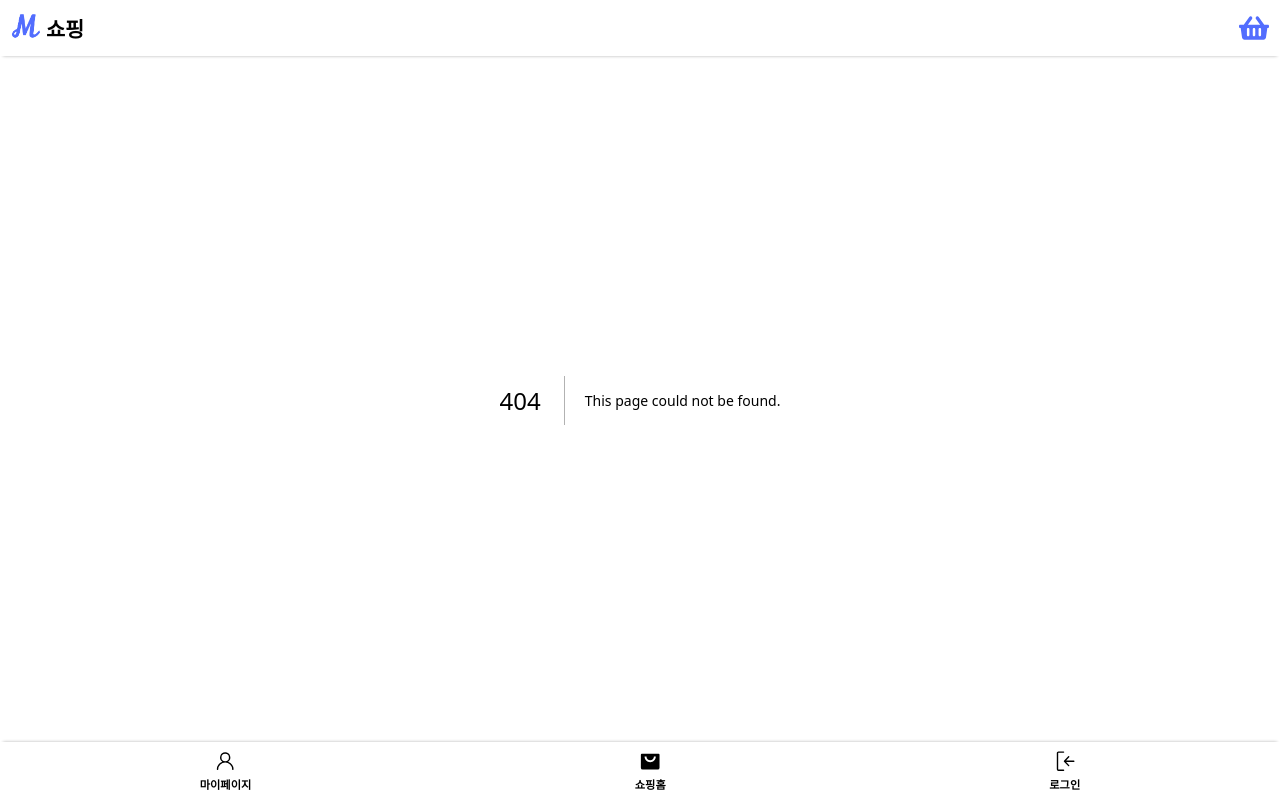
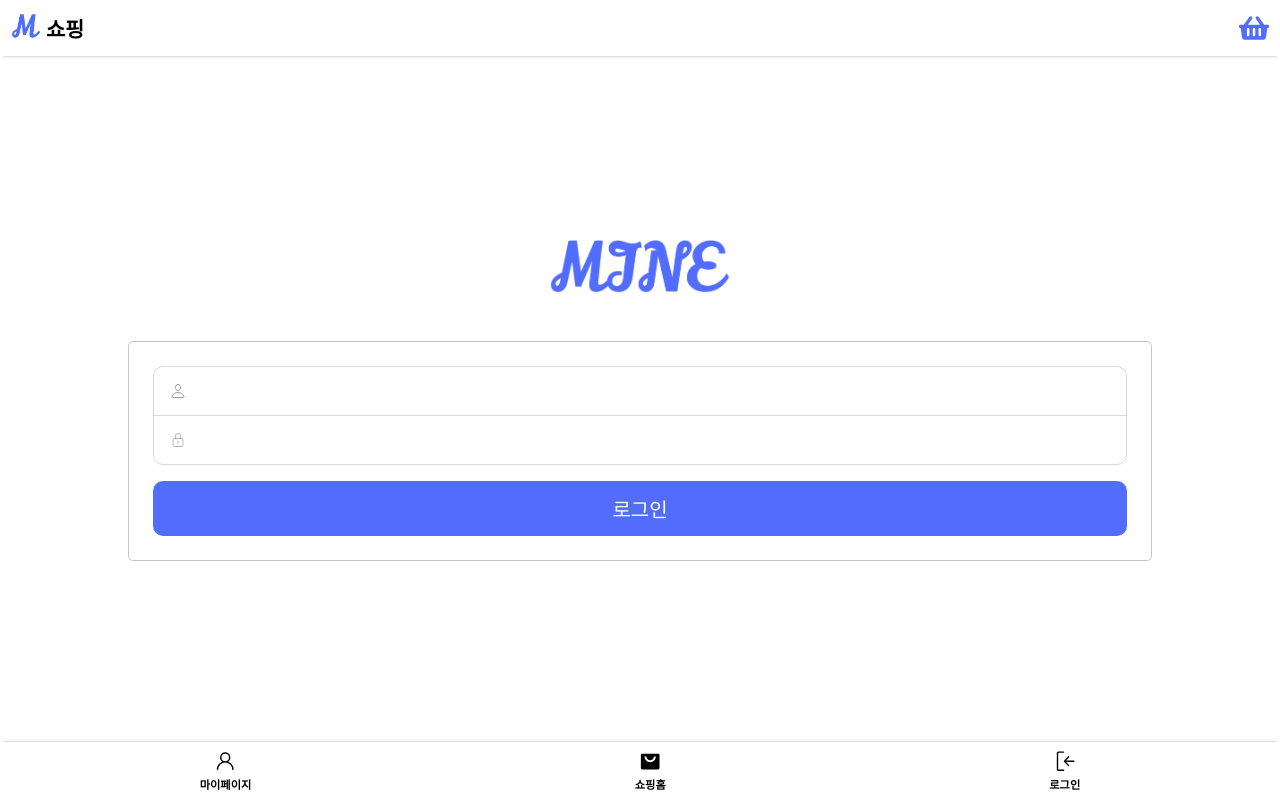
Before and after one commit to winternotseason/mine, a Next.js app: page /login in a window 1280 px wide. Before the commit this address had no page. Built offline with nearby package versions, Linux system fonts and the light colour scheme.

Commit message:
로그인 페이지 UI

```diff
--- a/app/globals.css
+++ b/app/globals.css
@@ -8,5 +8,6 @@
 html,
 body {
   max-width: 100vw;
+  height: 100%;
   overflow-x: hidden;
 }
--- /dev/null
+++ b/app/login/page.module.css
@@ -0,0 +1,52 @@
+.container {
+    width:100%;
+    height: 100%;
+    display: flex;
+    flex-direction: column;
+    justify-content: center;
+    align-items: center;
+}
+
+.loginbox {
+    width: 80%;
+    margin-top:3rem;
+    border:1px solid #C6C6C6;
+    padding: 1.5rem;
+    border-radius: 5px;
+}
+
+.loginbox div {
+    padding:1rem;
+    display: flex;
+    align-items: center;
+    border-top: 1px solid #DADADA;
+    border-left: 1px solid #DADADA;
+    border-right: 1px solid #DADADA;
+}
+
+.login {
+    border-top-left-radius: 10px;
+    border-top-right-radius: 10px;
+}
+
+.password {
+    border-bottom: 1px solid #DADADA;
+    border-bottom-left-radius: 10px;
+    border-bottom-right-radius: 10px;
+}
+
+.loginbox input {
+    border: none;
+    margin-left:1rem;
+}
+
+.loginbox button {
+    margin-top: 1rem;
+    border-radius: 10px;
+    padding:0.8rem 0;
+    font-size: 1.25rem;
+    color:white;
+    border:none;
+    background-color: #526DFE;
+    width: 100%;
+}
--- /dev/null
+++ b/app/login/page.tsx
@@ -0,0 +1,27 @@
+import Image from "next/image";
+import classes from "./page.module.css";
+import { IoPersonOutline } from "react-icons/io5";
+import { CiLock } from "react-icons/ci";
+
+const LoginPage = () => {
+  return (
+    <div className={classes.container}>
+      <Image src="/mine-logo-l.png" alt="logo" width={180} height={54.15} />
+      <form className={classes.loginbox}>
+        <div className={classes.login}>
+          <IoPersonOutline color="#9f9f9f"/>
+          <input />
+        </div>
+        <div className={classes.password}>
+        <CiLock color="#9f9f9f"/>
+          <input />
+        </div>
+        <p>
+          <button>로그인</button>
+        </p>
+      </form>
+    </div>
+  );
+};
+
+export default LoginPage;
--- a/components/main-nav.tsx
+++ b/components/main-nav.tsx
@@ -17,10 +17,12 @@ const MainNav = () => {
           <p>쇼핑홈</p>
         </div>
       </Link>
-      <div className={classes.nav}>
-        <GoSignIn className={classes.icon} />
-        <p>로그인</p>
-      </div>
+      <Link href="/login">
+        <div className={classes.nav}>
+          <GoSignIn className={classes.icon} />
+          <p>로그인</p>
+        </div>
+      </Link>
     </div>
   );
 };
```
Also changed, not shown: public/mine-logo-l.png (added).
